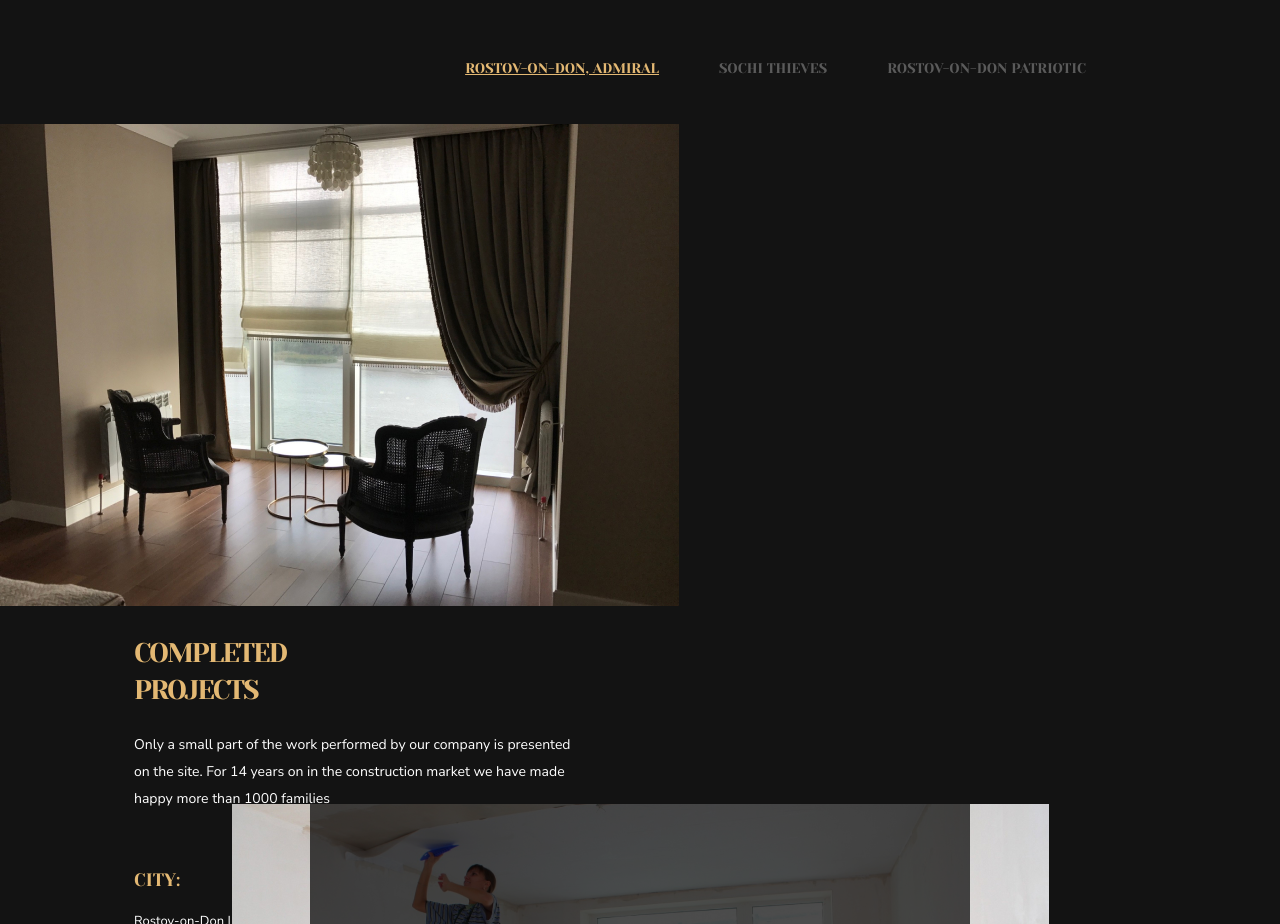
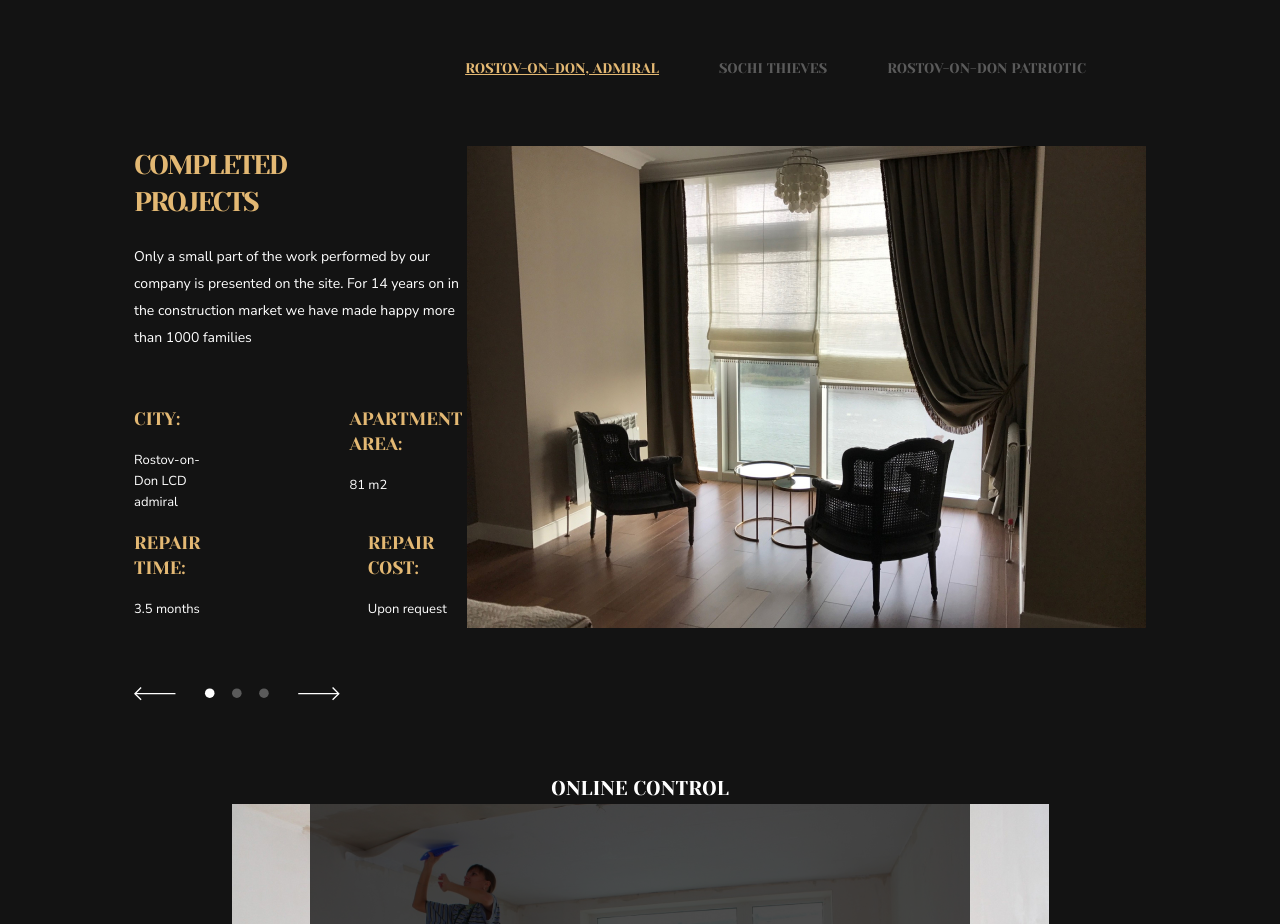
Before and after one commit to IVAN7922/Design-maket-desktop, a plain HTML site: page index.html in a window 1280 px wide. Shown: the part 840-1764 px from the top of the page. Drawn offline with Linux system fonts and the light colour scheme.

Commit message:
Update index.html

```diff
--- a/index.html
+++ b/index.html
@@ -66,7 +66,7 @@
                     </ul>
                 </nav>
                 <div class="project-content">
-                    <div class="image">
+                    <div class="project-image">
                         <img src="./img/project.jpg" alt="">
                     </div>
                     <div class="completed-projects">
```
